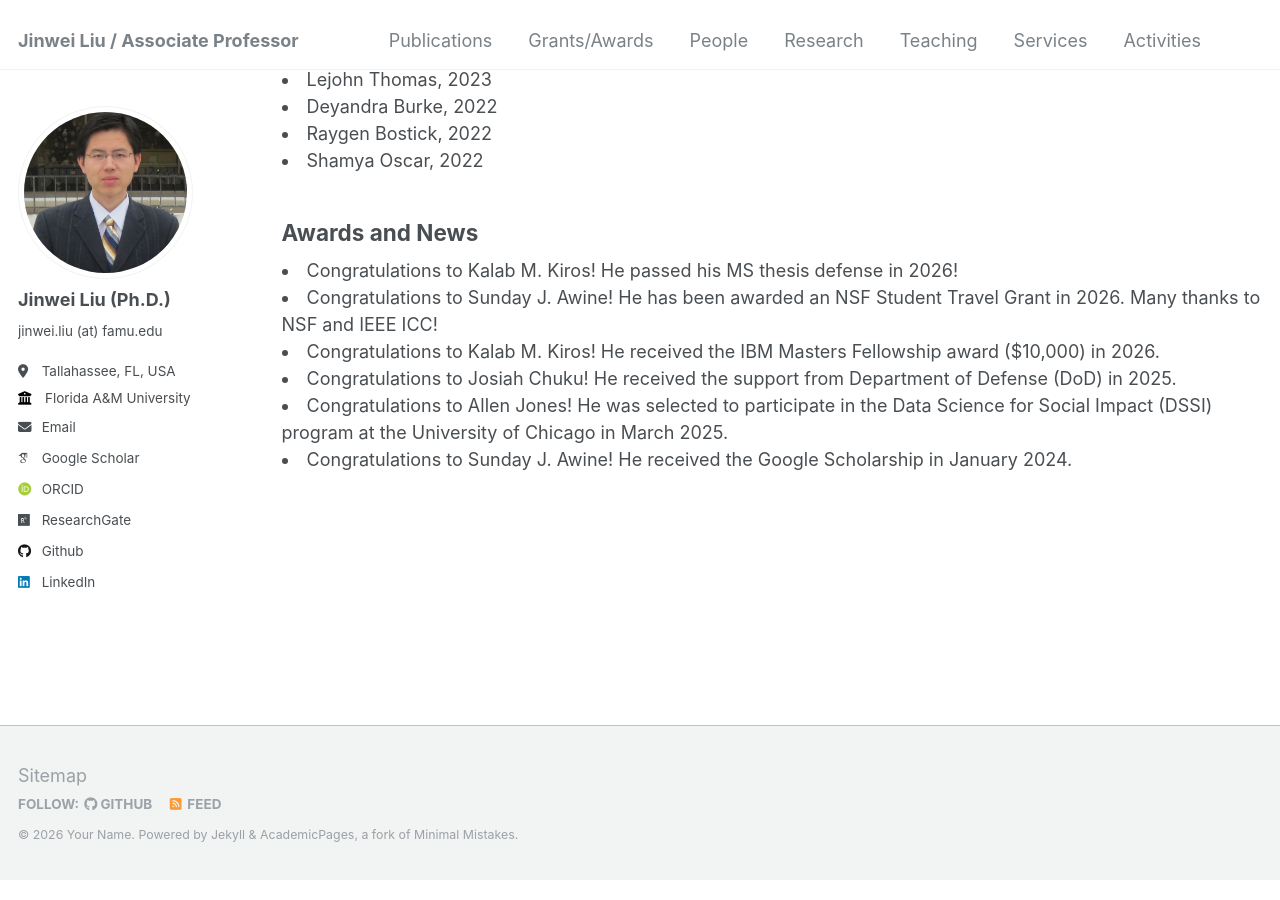
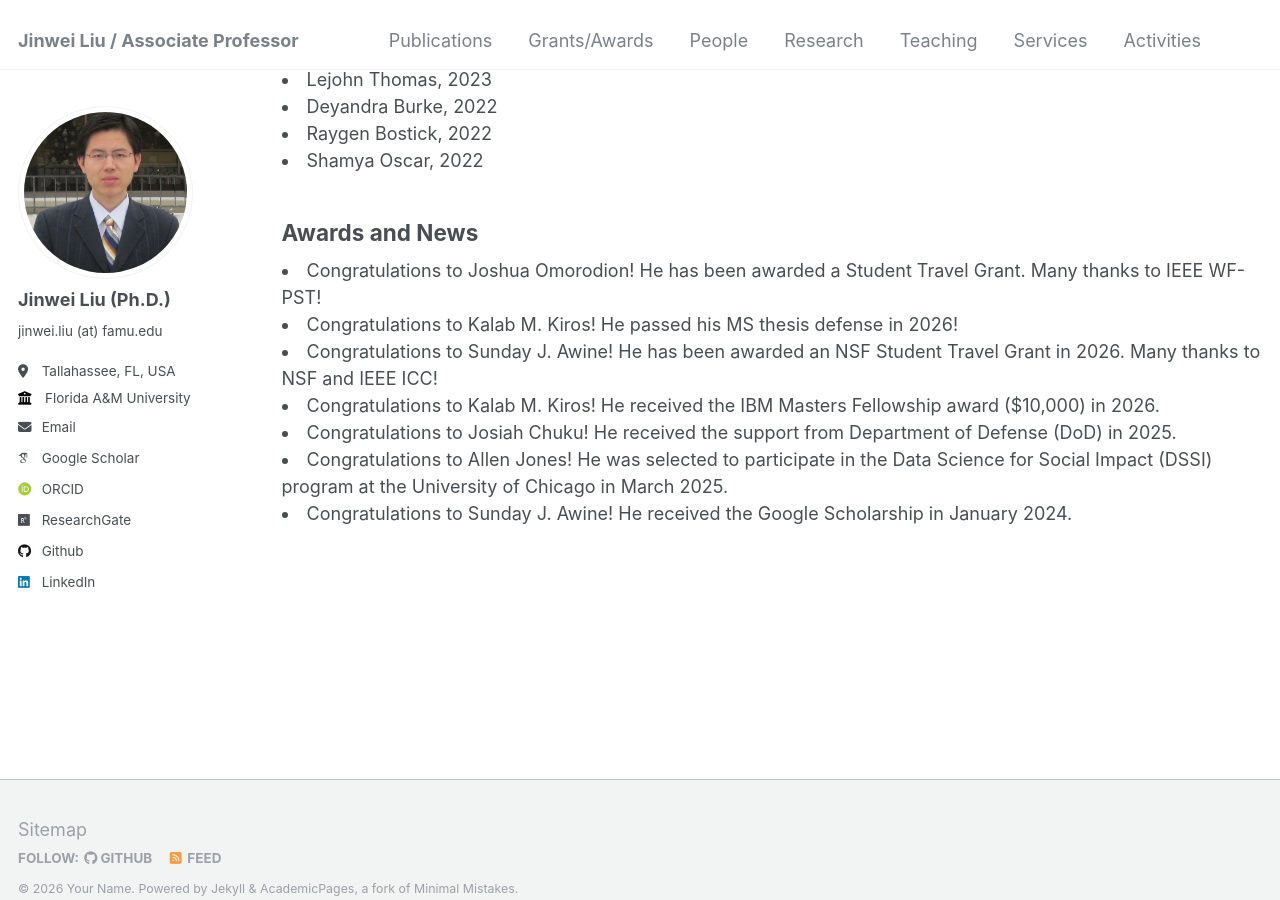
Before and after one commit to jinweiliucu/jinweiliucu.github.io, a Jekyll site: the page built from _pages/people.html, in a window 1280 px wide and 900 px high, scrolled down 1243 px. Built offline with Jekyll 4.4.1, drawn with Linux system fonts in a browser that asks for light colours; some web fonts are replaced.

Commit message:
Update people.html

```diff
--- a/_pages/people.html
+++ b/_pages/people.html
@@ -96,6 +96,10 @@ author_profile: true
 
 <h2 class="text-left">Awards and News</h2>
 <li>
+Congratulations to Joshua Omorodion! He has been awarded a Student Travel Grant. Many thanks to IEEE WF-PST!
+</li>
+
+<li>
 Congratulations to Kalab M. Kiros! He passed his MS thesis defense in 2026!
 </li>
 
```
